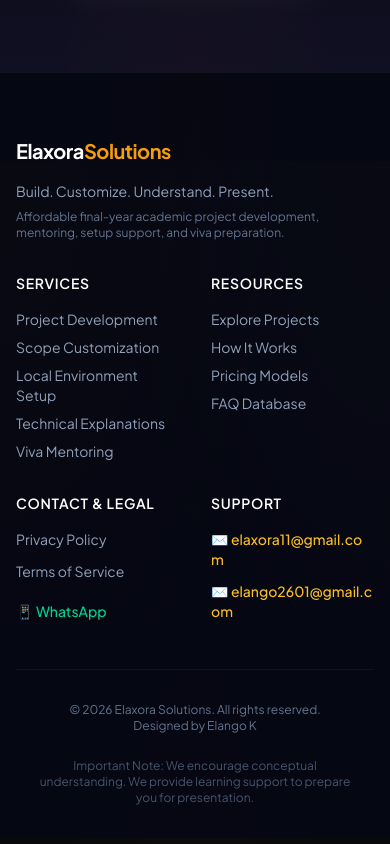
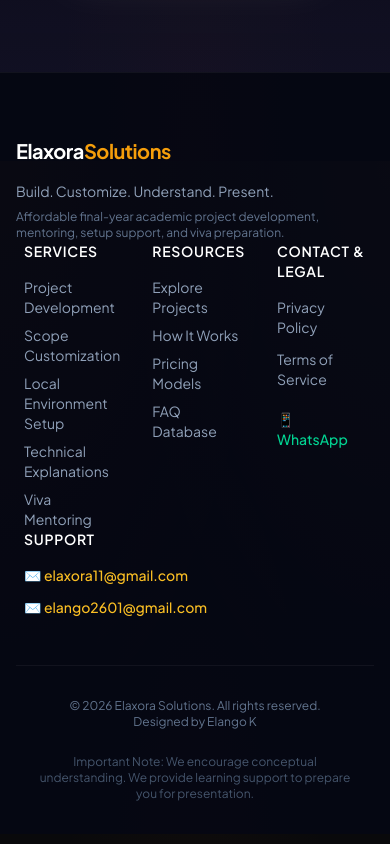
Before and after one commit to elango2601/Elaxora_Project, a Next.js app in the folder frontend/: page / in a window 390 px wide. Shown: the part 4059-4903 px from the top of the page. Built offline with nearby package versions, Linux system fonts and the light colour scheme; no server answers.

Commit message:
Convert footer layout to robust flexbox percentage widths

```diff
--- a/frontend/src/components/Footer.tsx
+++ b/frontend/src/components/Footer.tsx
@@ -4,9 +4,9 @@ export default function Footer() {
   return (
     <footer className="border-t border-white/5 bg-slate-950/60 pt-16 pb-8">
       <div className="mx-auto max-w-7xl px-4 sm:px-6 lg:px-8">
-        <div className="grid grid-cols-2 md:grid-cols-5 gap-8 mb-12">
+        <div className="flex flex-wrap md:flex-nowrap justify-between gap-y-8 gap-x-4 mb-12">
           {/* Brand Col */}
-          <div className="col-span-2 md:col-span-1">
+          <div className="w-full md:w-1/4 lg:w-1/3 pr-4">
             <Link href="/" className="flex items-center space-x-2 mb-4">
               <span className="text-xl font-bold tracking-tight text-white">
                 Elaxora<span className="text-brand-primary text-indigo-500">Solutions</span>
@@ -21,7 +21,7 @@ export default function Footer() {
           </div>
 
           {/* Services Col */}
-          <div className="col-span-1">
+          <div className="flex-1 min-w-[45%] md:min-w-0 px-2">
             <h3 className="text-sm font-semibold text-white uppercase tracking-wider mb-4">Services</h3>
             <ul className="space-y-2 text-sm text-slate-400">
               <li>Project Development</li>
@@ -33,7 +33,7 @@ export default function Footer() {
           </div>
 
           {/* Resources Col */}
-          <div className="col-span-1">
+          <div className="flex-1 min-w-[45%] md:min-w-0 px-2">
             <h3 className="text-sm font-semibold text-white uppercase tracking-wider mb-4">Resources</h3>
             <ul className="space-y-2 text-sm">
               <li>
@@ -60,7 +60,7 @@ export default function Footer() {
           </div>
 
           {/* Contact & Legal Col */}
-          <div className="col-span-1">
+          <div className="flex-1 min-w-[45%] md:min-w-0 px-2">
             <h3 className="text-sm font-semibold text-white uppercase tracking-wider mb-4">Contact & Legal</h3>
             <ul className="space-y-3 text-sm">
               <li>
@@ -82,7 +82,7 @@ export default function Footer() {
           </div>
 
           {/* Support Col */}
-          <div className="col-span-1">
+          <div className="flex-1 min-w-[45%] md:min-w-0 px-2">
             <h3 className="text-sm font-semibold text-white uppercase tracking-wider mb-4">Support</h3>
             <ul className="space-y-3 text-sm">
               <li>
```
